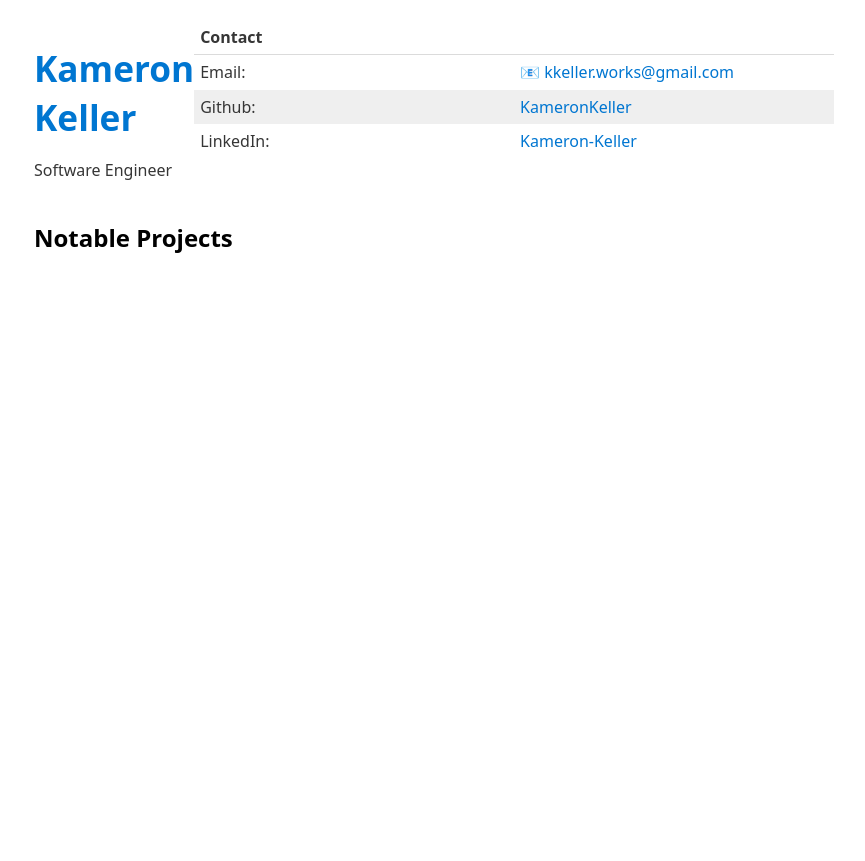
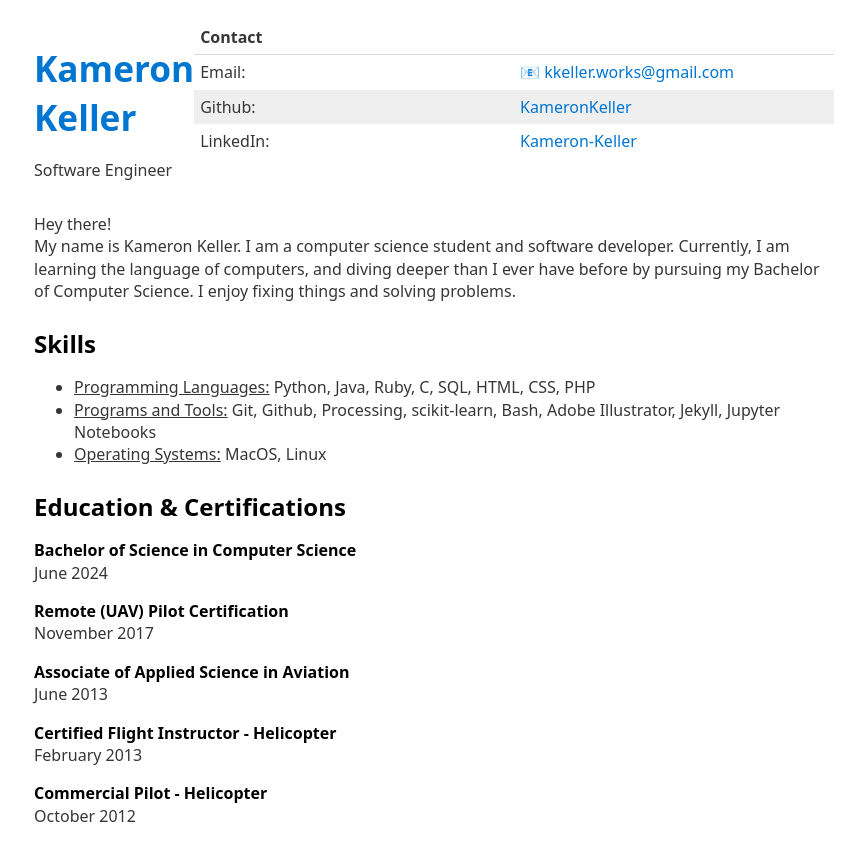
Before and after one commit to KameronKeller/kameronkeller.github.io, a Jekyll site: the page built from index.html, in a window 1280 px wide. Shown: the top 861 px of the page, without its empty margins (206-1071 px from the left). Built offline with Jekyll 4.4.1, drawn with Linux system fonts in a browser that asks for light colours.

Commit message:
Add main content

```diff
--- a/index.html
+++ b/index.html
@@ -33,7 +33,39 @@ title: "Portfolio"
   </div>
 </div>
 
+<p>
+  Hey there!
+  <br>
+  My name is Kameron Keller. I am a computer science student and software developer. Currently, I am learning the language of computers, and diving deeper than I ever have before by pursuing my Bachelor of Computer Science. I enjoy fixing things and solving problems.
+</p>
 
-<h2>Notable Projects</h2>
+<h2>Skills</h2>
+<ul>
+  <li><u>Programming Languages:</u> Python, Java, Ruby, C, SQL, HTML, CSS, PHP</li>
+  <li><u>Programs and Tools:</u> Git, Github, Processing, scikit-learn, Bash, Adobe Illustrator, Jekyll, Jupyter Notebooks</li>
+  <li><u>Operating Systems:</u> MacOS, Linux</li>
+</ul>
+
+<h2>Education & Certifications</h2>
+  <p><strong>Bachelor of Science in Computer Science</strong>
+    <br>
+    June 2024
+  </p>
+  <p><strong>Remote (UAV) Pilot Certification</strong>
+    <br>
+    November 2017
+  </p>
+  <p><strong>Associate of Applied Science in Aviation</strong>
+    <br>
+    June 2013
+  </p>
+  <p><strong>Certified Flight Instructor - Helicopter</strong>
+    <br>
+    February 2013
+  </p>
+  <p><strong>Commercial Pilot - Helicopter</strong>
+    <br>
+    October 2012
+  </p>
 
 </div>
```
